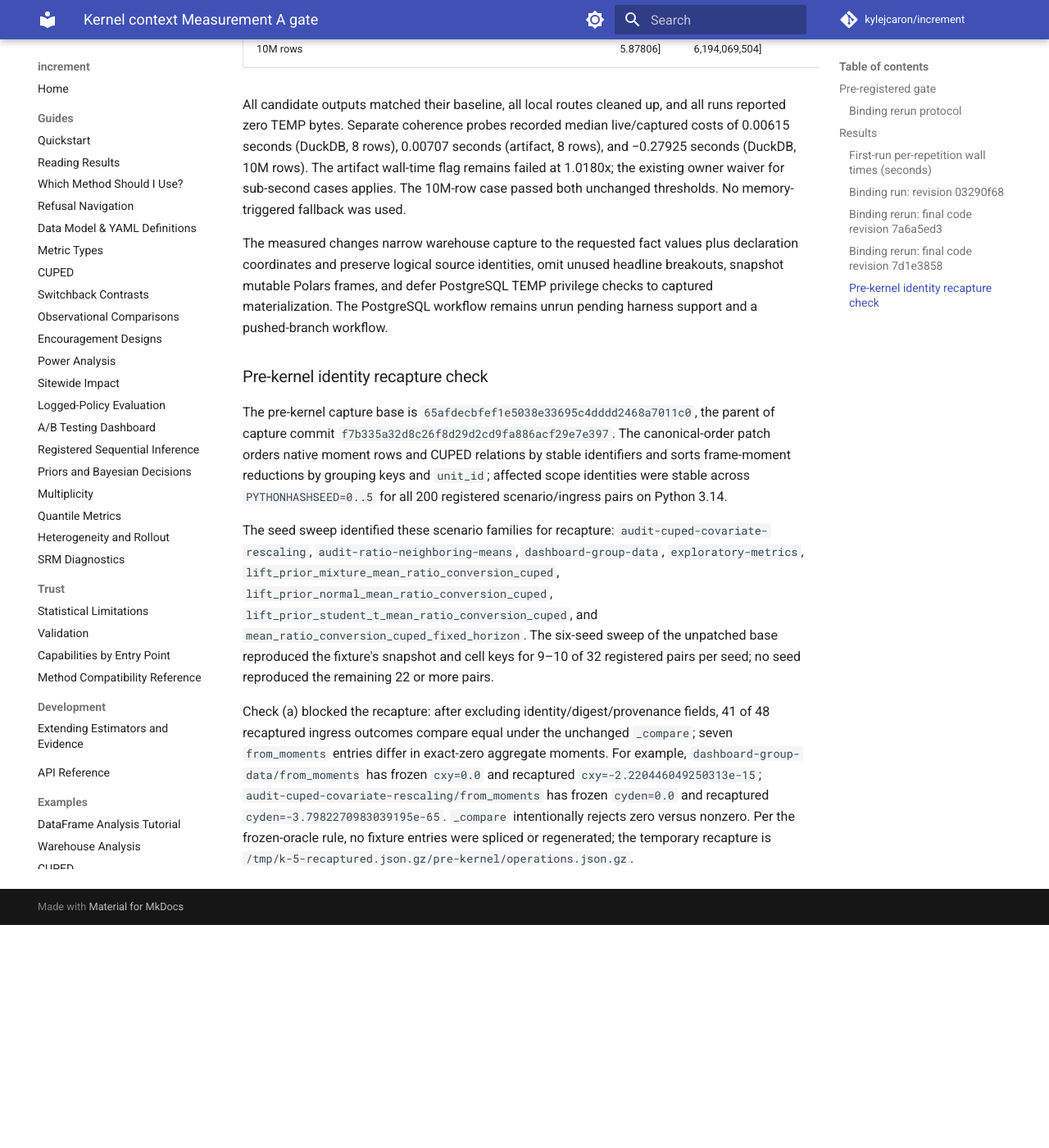
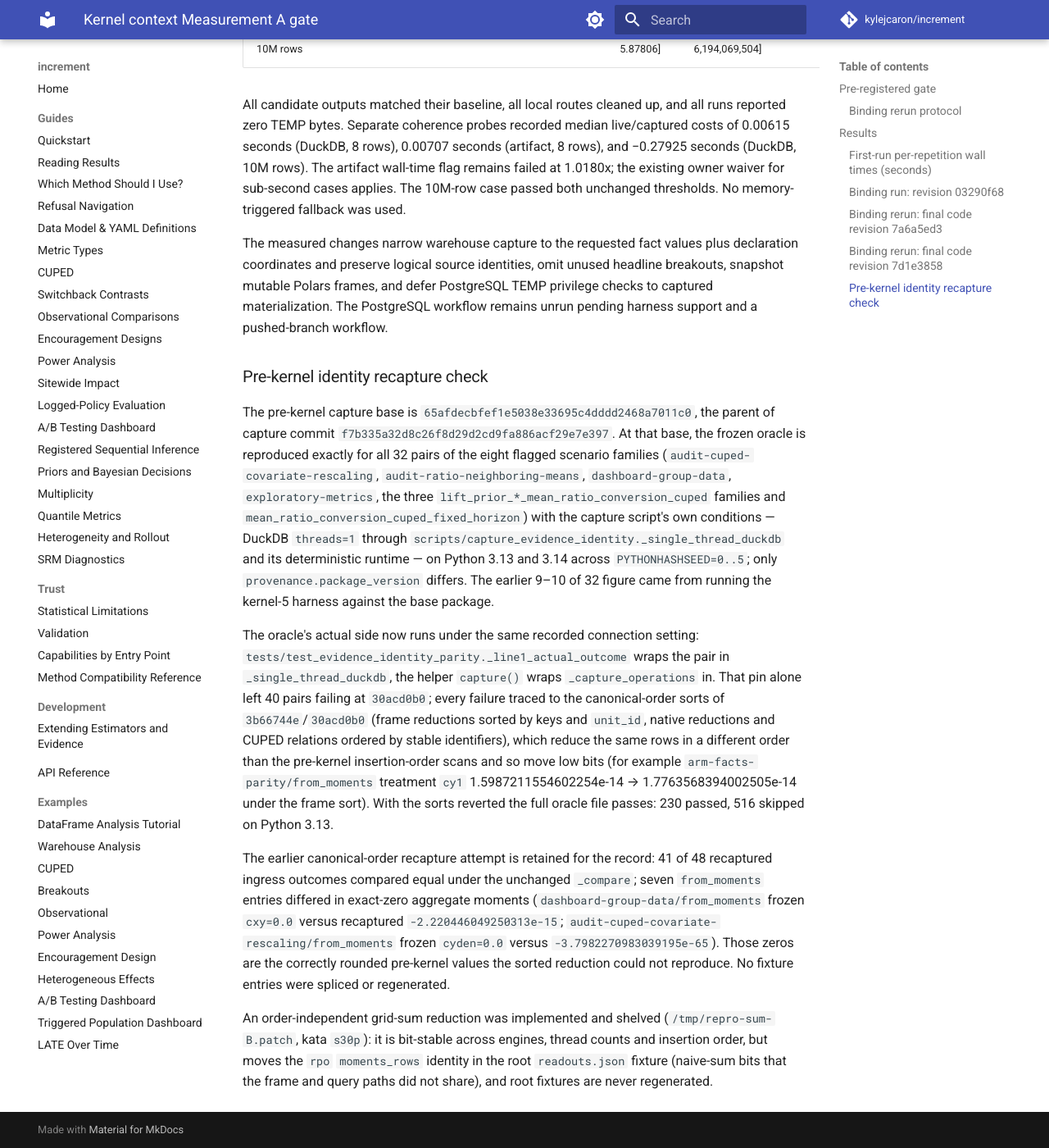
Before and after one commit to kylejcaron/increment, an MkDocs documentation site: the page built from docs/development/kernel-context-measurement-gate.md, in a window 1280 px wide and 1400 px high, scrolled down 7028 px. Shown: the whole window at 82% size. Built offline with MkDocs 1.6.1 and Material for MkDocs 9.7.7, drawn with Linux system fonts in a browser that asks for light colours; comment, search, counter and statistics services are not loaded; before the commit the page ends 8156 px from its top, so only the background shows below that.

Commit message:
Run the migration oracle under the capture's recorded DuckDB settings
The frozen pre-kernel capture ran every DuckDB connection with threads=1; the oracle's actual side now wraps each pair in the same scripts/capture_evidence_identity helper. The canonical-order sorts of 3b66744e/30acd0b0 (already reverted on this branch) reduced the same rows in a different order than the pre-kernel insertion-order scans and moved low bits; without them the full oracle file passes on Python 3.13 and 3.14 (230 passed, 516 skipped) and snapshot identities are stable across PYTHONHASHSEED 0..5. Record the finding, the base reproduction and the shelved grid-sum reduction in the gate doc.

```diff
--- a/docs/development/kernel-context-measurement-gate.md
+++ b/docs/development/kernel-context-measurement-gate.md
@@ -99,8 +99,10 @@
 
 ### Pre-kernel identity recapture check
 
-The pre-kernel capture base is `65afdecbfef1e5038e33695c4dddd2468a7011c0`, the parent of capture commit `f7b335a32d8c26f8d29d2cd9fa886acf29e7e397`. The canonical-order patch orders native moment rows and CUPED relations by stable identifiers and sorts frame-moment reductions by grouping keys and `unit_id`; affected scope identities were stable across `PYTHONHASHSEED=0..5` for all 200 registered scenario/ingress pairs on Python 3.14.
+The pre-kernel capture base is `65afdecbfef1e5038e33695c4dddd2468a7011c0`, the parent of capture commit `f7b335a32d8c26f8d29d2cd9fa886acf29e7e397`. At that base, the frozen oracle is reproduced exactly for all 32 pairs of the eight flagged scenario families (`audit-cuped-covariate-rescaling`, `audit-ratio-neighboring-means`, `dashboard-group-data`, `exploratory-metrics`, the three `lift_prior_*_mean_ratio_conversion_cuped` families and `mean_ratio_conversion_cuped_fixed_horizon`) with the capture script's own conditions — DuckDB `threads=1` through `scripts/capture_evidence_identity._single_thread_duckdb` and its deterministic runtime — on Python 3.13 and 3.14 across `PYTHONHASHSEED=0..5`; only `provenance.package_version` differs. The earlier 9–10 of 32 figure came from running the kernel-5 harness against the base package.
 
-The seed sweep identified these scenario families for recapture: `audit-cuped-covariate-rescaling`, `audit-ratio-neighboring-means`, `dashboard-group-data`, `exploratory-metrics`, `lift_prior_mixture_mean_ratio_conversion_cuped`, `lift_prior_normal_mean_ratio_conversion_cuped`, `lift_prior_student_t_mean_ratio_conversion_cuped`, and `mean_ratio_conversion_cuped_fixed_horizon`. The six-seed sweep of the unpatched base reproduced the fixture's snapshot and cell keys for 9–10 of 32 registered pairs per seed; no seed reproduced the remaining 22 or more pairs.
+The oracle's actual side now runs under the same recorded connection setting: `tests/test_evidence_identity_parity._line1_actual_outcome` wraps the pair in `_single_thread_duckdb`, the helper `capture()` wraps `_capture_operations` in. That pin alone left 40 pairs failing at `30acd0b0`; every failure traced to the canonical-order sorts of `3b66744e`/`30acd0b0` (frame reductions sorted by keys and `unit_id`, native reductions and CUPED relations ordered by stable identifiers), which reduce the same rows in a different order than the pre-kernel insertion-order scans and so move low bits (for example `arm-facts-parity/from_moments` treatment `cy1` 1.5987211554602254e-14 → 1.7763568394002505e-14 under the frame sort). With the sorts reverted the full oracle file passes: 230 passed, 516 skipped on Python 3.13.
 
-Check (a) blocked the recapture: after excluding identity/digest/provenance fields, 41 of 48 recaptured ingress outcomes compare equal under the unchanged `_compare`; seven `from_moments` entries differ in exact-zero aggregate moments. For example, `dashboard-group-data/from_moments` has frozen `cxy=0.0` and recaptured `cxy=-2.220446049250313e-15`; `audit-cuped-covariate-rescaling/from_moments` has frozen `cyden=0.0` and recaptured `cyden=-3.7982270983039195e-65`. `_compare` intentionally rejects zero versus nonzero. Per the frozen-oracle rule, no fixture entries were spliced or regenerated; the temporary recapture is `/tmp/k-5-recaptured.json.gz/pre-kernel/operations.json.gz`.
+The earlier canonical-order recapture attempt is retained for the record: 41 of 48 recaptured ingress outcomes compared equal under the unchanged `_compare`; seven `from_moments` entries differed in exact-zero aggregate moments (`dashboard-group-data/from_moments` frozen `cxy=0.0` versus recaptured `-2.220446049250313e-15`; `audit-cuped-covariate-rescaling/from_moments` frozen `cyden=0.0` versus `-3.7982270983039195e-65`). Those zeros are the correctly rounded pre-kernel values the sorted reduction could not reproduce. No fixture entries were spliced or regenerated.
+
+An order-independent grid-sum reduction was implemented and shelved (`/tmp/repro-sum-B.patch`, kata `s30p`): it is bit-stable across engines, thread counts and insertion order, but moves the `rpo` `moments_rows` identity in the root `readouts.json` fixture (naive-sum bits that the frame and query paths did not share), and root fixtures are never regenerated.
```
Also changed, not shown: 1 other file.
